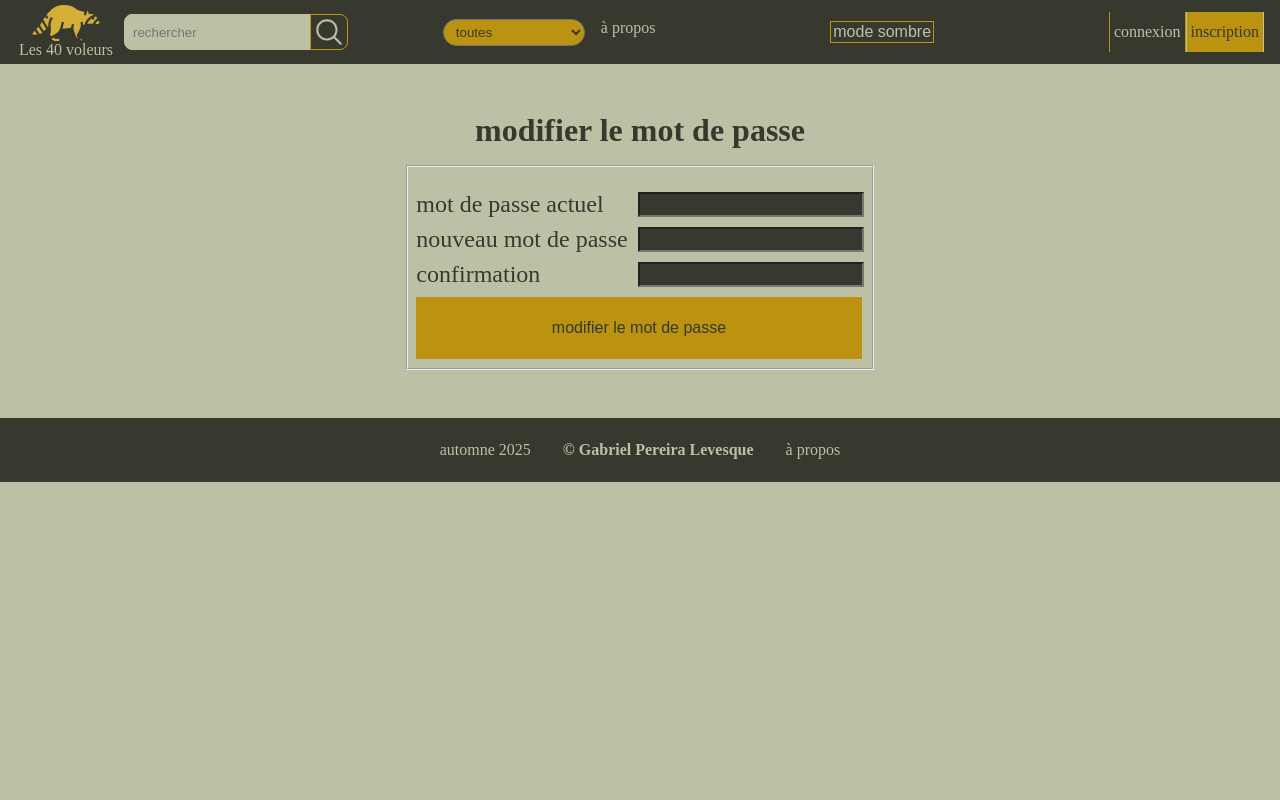
After one commit to gabushk4/40voleurs, a PHP site: page /modifier_mdp.php in a window 1280 px wide. The commit adds this page. Run offline with PHP 8.4, Linux system fonts and the light colour scheme; tables that the repository leaves empty or names only in its code hold one stand-in row (values such as "Sample post").

Commit message:
il y a maintenant un page a propos, les droits dadmins sont existants (pour la plupart); la confirmation de courriel est bien verifiee; on peut modifier les informations de profil

```diff
--- a/connexion.php
+++ b/connexion.php
@@ -16,8 +16,9 @@
             $_SESSION['connecteA40V'] = true;
             $_SESSION['pseudo'] = $pseudo;
             $_SESSION['id'] = $usager['id'];
-            $_SESSION['email_confirme'] = $usager['email_confirme'];
+            $_SESSION['email_confirme'] = $usager['email_confirme'] == 1;
             $_SESSION['courriel'] = $usager['courriel'];
+            $_SESSION['est_admin'] = $usager['admin'] == 1;
             header("Location: index.php");
             exit;
         }else{
--- a/include/bd.php
+++ b/include/bd.php
@@ -124,11 +124,11 @@ function ajouter_usager($pseudo, $mdp, $nom, $prenom, $courriel){
     }
 }
 /**
-Vérifie les informations d'un usager à la connexion. Retourne l'usager ou null
+Vérifie les informations d'un usager à la connexion. Retourne l'usager [] ou null
 pour indiquer le succès ou l'échec de l'opération.
 */
 function connecter_usager($pseudo, $mdp): mixed{
-    $sql = "SELECT mdp, id, courriel FROM usager WHERE pseudo = ?";
+    $sql = "SELECT mdp, id, courriel, email_confirme, admin FROM usager WHERE pseudo = ?";
 
     try{
         $pdo = get_pdo();
@@ -147,11 +147,11 @@ function connecter_usager($pseudo, $mdp): mixed{
 
             return $usager;
         }else{
-            return null;
+            return [];
         }
     }catch(Exception $e){
         echo "erreur de connexion $e";
-        return null;
+        return [];
     }
 }
 /**
@@ -175,6 +175,20 @@ function obtenir_pseudo($id_usager){
             return null;
 
         return $pseudo;
+    }catch(Exception $e){
+        echo "erreur de connexion $e";
+        return null;
+    }
+}
+function obtenir_informations_profil($id_usager){
+    $sql = "SELECT nom, prenom, courriel FROM usager WHERE id = ?";
+
+    try{
+        $pdo = get_pdo();
+        $stmt = $pdo->prepare($sql);
+        $stmt->execute([$id_usager]);
+
+        return $stmt->fetch(PDO::FETCH_ASSOC);
     }catch(Exception $e){
         echo "erreur de connexion $e";
         return null;
@@ -226,3 +240,28 @@ function confirmer_courriel($idUsager){
         return null;
     }
 }
+function changer_mdp($mdpActuel, $nouvMdp, $idUsager){
+    $sqlVerifMdp = 'SELECT mdp FROM usager WHERE id = ?';
+    $sqlUpdateMdp = 'UPDATE usager SET mdp = ? WHERE id = ?';
+
+    try{
+        $pdo = get_pdo();
+        $stmt = $pdo -> prepare($sqlVerifMdp);
+        $stmt->execute([$idUsager]);
+        $row = $stmt->fetch(PDO::FETCH_ASSOC);
+        $mdpHashed = $row['mdp'];
+        if(!isset($mdpHashed) || !password_verify($mdpActuel, $mdpHashed)){
+            return [false, "mot de passe actuel entré invalide"];
+        }
+        $nouvMdpHashed = password_hash($nouvMdp, PASSWORD_DEFAULT);
+        $stmt = $pdo -> prepare($sqlUpdateMdp);
+        $stmt->execute([$nouvMdpHashed, $idUsager]);
+        if($stmt->rowCount()>0)
+            return [true, "mot de passe changé"];
+        else
+            return [false, "nouveau mot de passe invalide"];
+
+    }catch(Exception $e){
+        return [false, "problème à la connexion: $e"];
+    }
+}
--- a/include/courriel.php
+++ b/include/courriel.php
@@ -33,7 +33,7 @@
             // adresse de destination
             $mail->addAddress($courrielDestinataire, obtenir_pseudo($idDestinataire));
 
-            $lien = "http://142.44.247.33/~usager41/quarante_voleurs_dev/confirmation.php?id_usager=$idDestinataire";
+            $lien = "http://142.44.247.33/~usager41/quarante_voleurs/confirmation.php?id_usager=$idDestinataire";
             $emailHtml = <<<HTML
                 <!DOCTYPE html>
                 <html>
--- a/include/footer.php
+++ b/include/footer.php
@@ -2,7 +2,7 @@
     <p>automne 2025</p>
     <h4>&copy; Gabriel Pereira Levesque</h4>
     <div>
-        <a>à propos</a>
+        <a href="./a_propos.php">à propos</a>
     </div>
 </footer>
     </body>
--- a/include/funcAfficherAnnonce.php
+++ b/include/funcAfficherAnnonce.php
@@ -1,6 +1,6 @@
 <?php
 include_once 'bd.php';
-function afficherAnnonce($annonce, $afficherPseudo=true) {
+function afficherAnnonce($annonce, $afficherPseudo=true, $afficherSupprimer=false) {
     if(is_array($annonce)){
         $negociable = $annonce["negociable"] == 1 ? "négociable" : "non négociable";
         $image = './assets/brand.png';
@@ -12,7 +12,7 @@ function afficherAnnonce($annonce, $afficherPseudo=true) {
         echo "
             <div class='annonce'>
         ";
-        if(!$afficherPseudo){
+        if($afficherSupprimer){
             echo "
             <form method='POST'>
                 <input type='hidden' name='idArticle' value=".$annonce["id"].">
--- a/include/head.php
+++ b/include/head.php
@@ -1,3 +1,22 @@
+<?php
+    include_once 'include/bd.php';
+    session_start();
+
+    $method = $_SERVER['REQUEST_METHOD'];
+
+    if($method == 'POST'){
+        if(isset($_POST['idArticle'])){
+            $idArticle = $_POST['idArticle'];
+            if(!supprimer_article($idArticle)){
+                $_SESSION['message']="impossible de supprimer l'article; veuilleuz réessayer plus tard";
+            }
+            else{
+                $_SESSION['message'] = "impossible de trouver l'article; informations manquantes ou invalides";
+            }
+        }
+    }
+?>
+
 <!doctype html>
 <html lang="fr">
     <head>
--- a/include/nav.php
+++ b/include/nav.php
@@ -1,10 +1,17 @@
 <?php
     $connecte = false;
+    $estAdmin = false;
+    if(session_status() != PHP_SESSION_ACTIVE)
         session_start();
 
     if(isset($_SESSION['connecteA40V'])){
         $connecte = true;
     }
+
+    if(isset($_SESSION['est_admin'])){
+        $estAdmin = $_SESSION['est_admin'];
+    }
+
     $method = $_SERVER['REQUEST_METHOD'];
 
     $idCategorie = -1;
@@ -50,25 +57,24 @@
             </select>
         </form>
         <li>
-            <a href="#">à propos</a>
+            <a href="./a_propos.php">à propos</a>
         </li>
     </ul>
     <div id="theme">
         <button id="theme-toggle" class="btn-normal">Changer de thème</button>
     </div>
 
-    <?php
-        if(!$connecte){
-            echo "<div id='compte-btns'>
+    <?php if(!$connecte): ?>
+        <div id='compte-btns'>
                 <a class='btn-normal' href='connexion.php'>connexion</a>
                 <a class='btn-imp' href='inscription.php'>inscription</a>
         <div>
-            ";
-        }else if (isset($_SESSION['pseudo'])){
+
+    <?php elseif (isset($_SESSION['pseudo'])):
         $pseudo = $_SESSION['pseudo'];
-            echo "
+    ?>
         <div class='nav-I'>
-                <p class='connecte'>bienvenue $pseudo</p>
+            <p class='connecte'>bienvenue <?=$pseudo?> <?=$estAdmin?"(admin)":"" ?></p>
             <form action='profil.php'>
             <button type='submit' class='btn-normal'>
                 <img
@@ -85,10 +91,7 @@
 
             </form>
         <div>
-            ";
-        }
-    ?>
-
+    <?php endif; ?>
 </nav>
 
 </header>
--- a/index.php
+++ b/index.php
@@ -15,7 +15,7 @@
                 $articles = obtenir_articles($idCategorie);
                 if(isset($articles)){
                     foreach ($articles as $article){
-                        afficherAnnonce($article);
+                        afficherAnnonce($article, afficherSupprimer:$estAdmin);
                     }
                 }
                 else{
--- /dev/null
+++ b/modifier_mdp.php
@@ -0,0 +1,57 @@
+<?php
+    include_once "./include/head.php";
+    include_once "./include/nav.php";
+    include_once "./include/bd.php";
+
+    $erreur = null;
+    $succes = null;
+
+    if($_SERVER['REQUEST_METHOD'] == "POST"){
+        $mdpActuel = trim($_POST['mdp_actuel']);
+        $nouvMdp = trim($_POST["mdp_nouveau"]);
+        $nouvMdpConf = trim($_POST["mdp_nouveau_conf"]);
+        $idUsager = $_SESSION["id"];
+
+        if($nouvMdp === $nouvMdpConf){
+            $statut = changer_mdp($mdpActuel, $nouvMdp, $idUsager);
+            if($statut[0]){
+                $succes = $statut[1];
+                header("Location: profil.php");
+                exit;
+            }
+            else{
+                $erreur = $statut[1];
+            }
+        }
+        else{
+            $erreur = "la confirmation du mot de passe et le nouveau mot de passe ne correspondent pas";
+        }
+    }
+?>
+    <main class="main-form">
+        <h1>modifier le mot de passe</h1>
+        <p class="succes"><?=$succes?></p>
+        <fieldset  class="fieldset">
+            <form class="form-perso" method="post">
+                <div class="form-ligne">
+                    <label for="mdp_actuel">mot de passe actuel</label>
+                    <input name="mdp_actuel" id="mdp_actuel" type="password"/>
+                </div>
+                <div class="form-ligne">
+                    <label for="mdp_nouveau">nouveau mot de passe</label>
+                    <input name="mdp_nouveau" id="mdp_nouveau" type="password"/>
+                </div>
+                <div class="form-ligne">
+                    <label for="mdp_nouveau_conf">confirmation</label>
+                    <input name="mdp_nouveau_conf" id="mdp_nouveau_conf" type="password"/>
+                </div>
+                <button class="btn-imp" style="height:64px;" type="submit">
+                    modifier le mot de passe
+                </button>
+            </form>
+        </fieldset>
+        <p class="erreur"><?=$erreur??$_SESSION['message']??''?></p>
+    </main>
+<?php
+    include "./include/footer.php"
+?>
--- a/style.css
+++ b/style.css
@@ -59,13 +59,15 @@
 
 main{
     display: flex;
+    flex-direction: column;
     align-items: center;
     justify-content: center;
-    padding: 32px ;
+    padding: 32px 0;
 }
 
 html, body, main, .vitrine{
-    height: 100%;
+    min-height: 100%;
+    height: fit-content;
 }
 
 
@@ -152,8 +154,8 @@ nav li{
     display: flex;
     justify-content: center;
 }
-nav a{
-    text-decoration-line: none;
+nav a, footer a{
+    text-decoration: none;
     color: var(--primary);
     transition: color 0.3s ease-in;
 }
@@ -233,7 +235,8 @@ nav label{
     background-color: var(--secondary);
 }
 a{
-    text-decoration: none;
+    color: var(--secondary);
+    transition: color 0.3s ease-in;
 }
 a:hover{
     color: var(--hover)
@@ -366,6 +369,9 @@ footer div{
     margin-bottom: 8px;
     color: var(--secondary);
 }
+.form-ligne label{
+    width: 50%;
+}
 .form-ligne input{
     background-color:var(--secondary);
     color:var(--primary);
@@ -410,6 +416,7 @@ footer div{
 }
 h1{
     color: var(--secondary);
+    margin-bottom: 16px;
 }
 h2{
     color: var(--secondary);
@@ -457,3 +464,21 @@ h2{
 .demande-conf > p{
     color:var(--secondary);
 }
+.page-profil{
+    display: flex;
+    flex-direction: row;
+    height: 100%;
+    width: 100%;
+    align-items: flex-start;
+    justify-content: space-between;
+    flex:1;
+}
+.vitrine-profil{
+    display: grid;
+    grid-template-columns: repeat(3, 1fr); /* 2 colonnes de largeur égale */
+    gap: 36px; /* espace entre les annonces */
+    width: 50%;
+    box-sizing: border-box;
+    align-items: flex-start;
+    flex:1;
+}
```
Also changed, not shown: a_propos.php (added, +17 -0 lines), inscription.php (+30 -1 lines), profil.php (+46 -18 lines), vendre.php (line endings or trailing spaces). Lines whose indentation alone changed are shown as unchanged.
